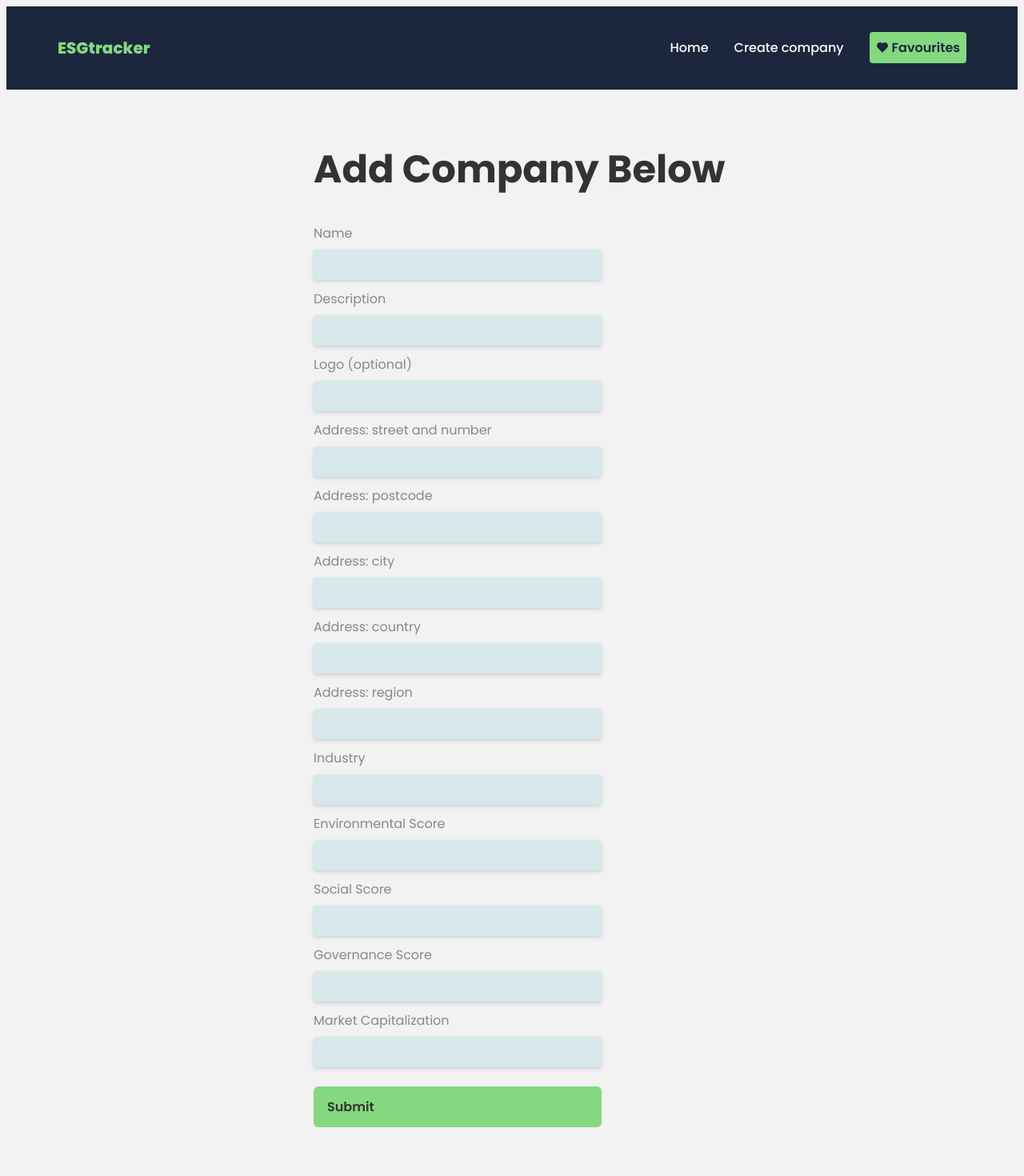
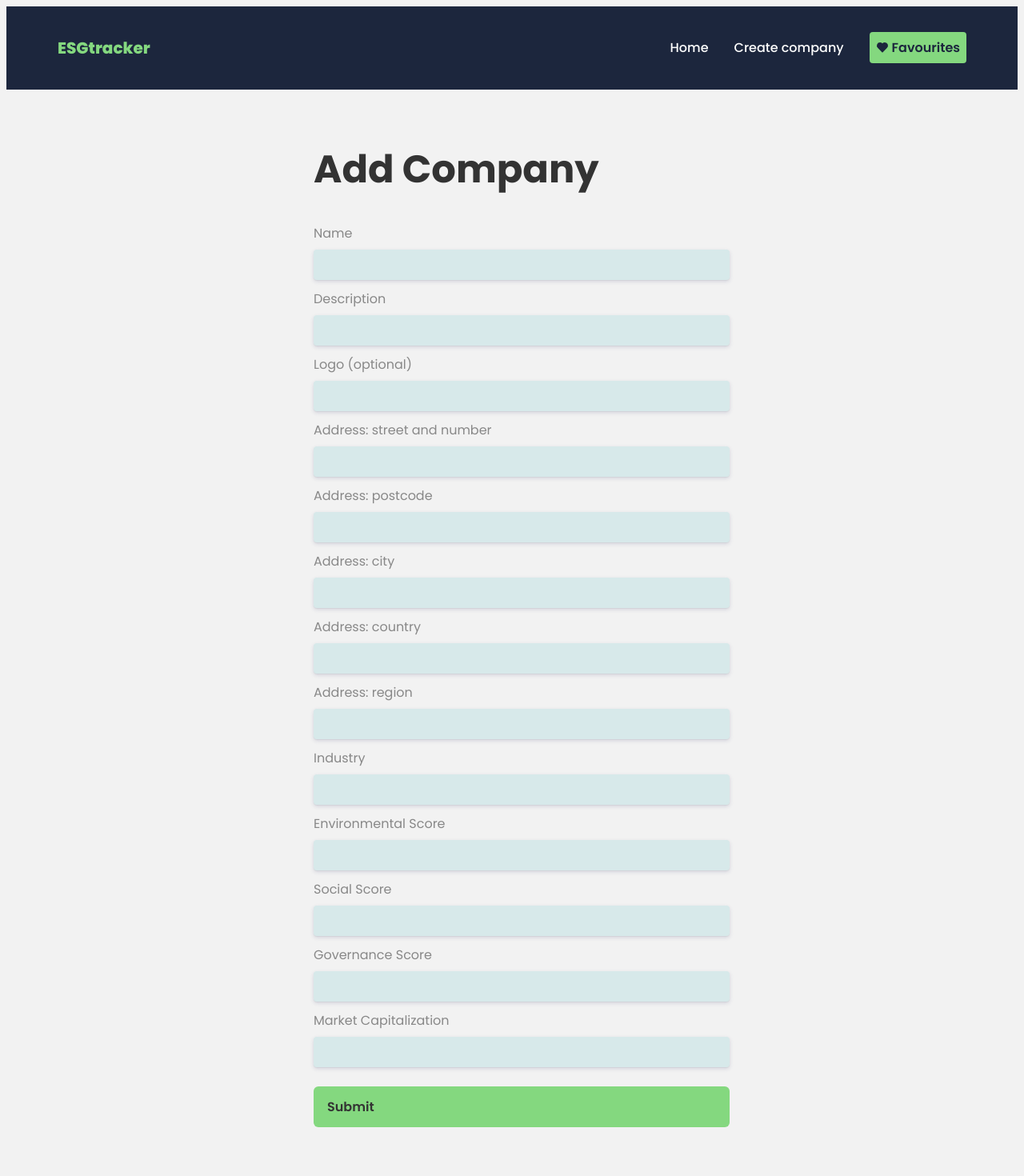
Before and after one commit to marvlas/esg-tracker, a React (Vite) app: page /company/add in a window 1280 px wide. Shown: the top 1470 px of the page at 80% size. Built offline with nearby package versions, Linux system fonts and the light colour scheme; no server answers; the HTML template or start-up script is replaced by a standard one.

Commit message:
fix bug empty map locations

```diff
--- a/src/components/MapComponent.jsx
+++ b/src/components/MapComponent.jsx
@@ -7,13 +7,21 @@ const MapComponent = (props) => {
   const [locations, setLocations] = useState([]);
 
   const findLocations = () => {
-    if (props.companies != []) {
-      const addedLocations = props.companies.map((elm) => ({
-        id: elm.id,
-        position: [elm.location.latitude, elm.location.longitude],
-        title: elm.name
-      }));
-      setLocations(addedLocations);
+    if (props.companies.length !== 0) {
+      const addedLocations = props.companies.map((elm) => {
+        if (elm.location && elm.location.latitude && elm.location.longitude) {
+          return {
+            id: elm.id,
+            position: [elm.location.latitude, elm.location.longitude],
+            title: elm.name
+          };
+        }
+        return null;
+      });
+
+      const filteredLocations = addedLocations.filter(location => location !== null);
+
+      setLocations(filteredLocations);
     }
   };
 
--- a/src/components/Navbar.css
+++ b/src/components/Navbar.css
@@ -123,7 +123,7 @@
 }
 
 .animated-icon {
-    transform: scale(2) translateY(2px);
+    transform: scale(2.3) translateY(2px) rotate(-10deg) !important;
 }
 
 .animated-icon path {
--- a/src/index.css
+++ b/src/index.css
@@ -130,7 +130,7 @@ button:hover, .btn:hover {
 
 .company-card-info h4 {
   margin-bottom: 8px;
-  font-weight: 500;
+  font-weight: 600;
 }
 
 .company-card-info h4 span {
@@ -362,7 +362,8 @@ form label input {
   background-color: var(--light-grey);
   border: none;
   padding: 12px 8px;
-  min-width: 360px;
+  max-width: 520px;
+  width: 100%;
   box-shadow: rgba(50, 50, 105, 0.15) 0px 2px 5px 0px, rgba(0, 0, 0, 0.05) 0px 1px 1px 0px;
   margin-bottom: 12px;
   border-radius: 4px;
@@ -373,7 +374,8 @@ form label input {
 
 form button {
   margin-top: 24px;
-  min-width: 360px;
+  max-width: 520px;
+  width: 100%;
 }
 
 .favourites h2 {
@@ -468,24 +470,30 @@ form button {
     padding-left: 16px;
     padding-right: 16px;
  }
+
  form label input {
     width: 100%;
     min-width: 0;
  }
+
  form button {
     width: 100%;
     min-width: 0;
  }
+
  .company .img-wrap, .company .info-wrap {
     flex-basis: 100%;
  }
+
  .company .img-wrap {
     padding: 32px 0;
  }
+
  .company {
     display: flex;
     flex-direction: column;
  }
+
  .buttons-wrap {
     text-align: center;
  }
--- a/src/pages/AddCompanyPage.jsx
+++ b/src/pages/AddCompanyPage.jsx
@@ -57,7 +57,7 @@ const handleSubmit = (e) => {
     return (
         <main className="form-container">
 
-            <h1>Add Company Below</h1>
+            <h1>Add Company</h1>
 
             <form onSubmit={handleSubmit}>
 
--- a/src/pages/EditCompanyPage.jsx
+++ b/src/pages/EditCompanyPage.jsx
@@ -79,7 +79,7 @@ const handleFormSubmit = (e) => {
 
     return (
         <main className="form-container">
-        <h1>Edit Project Below</h1>
+        <h1>Edit Project</h1>
 
             <form onSubmit={handleFormSubmit}>
 
```
